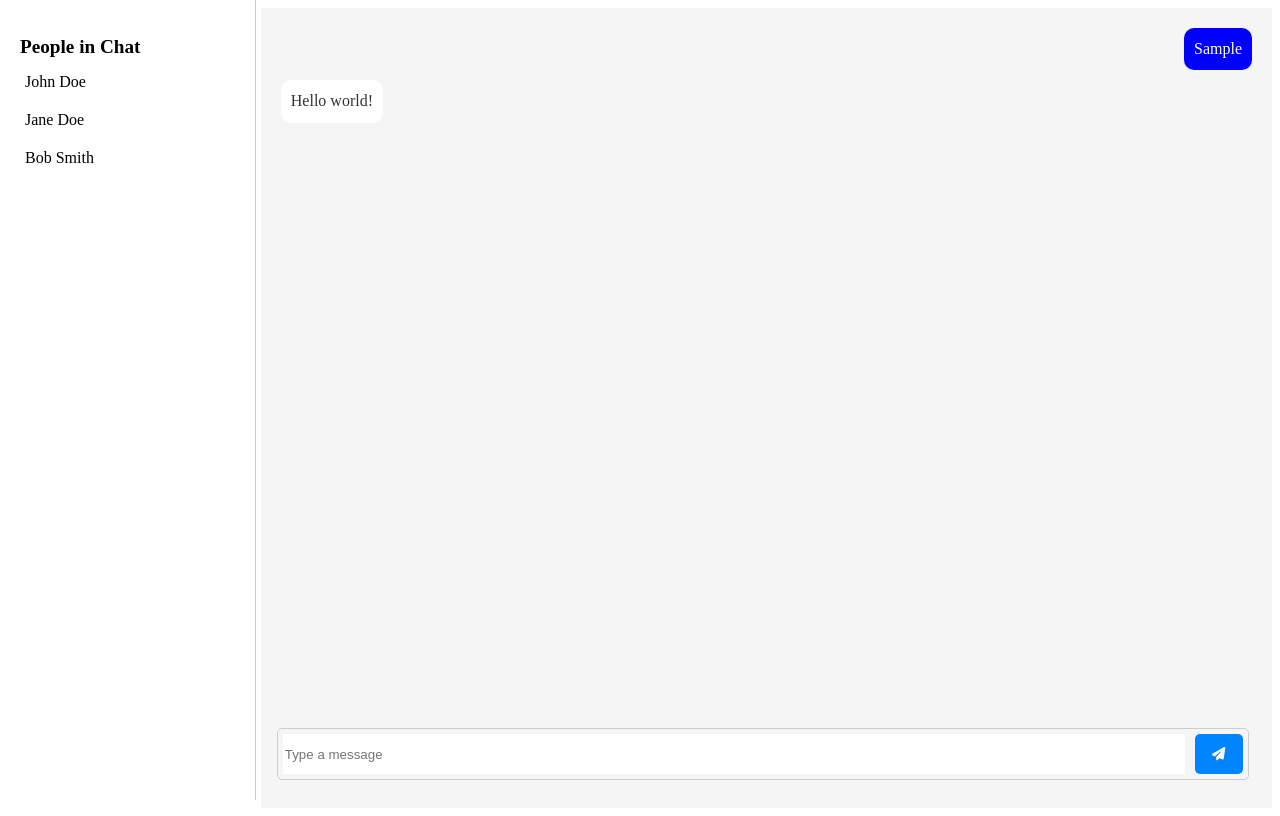
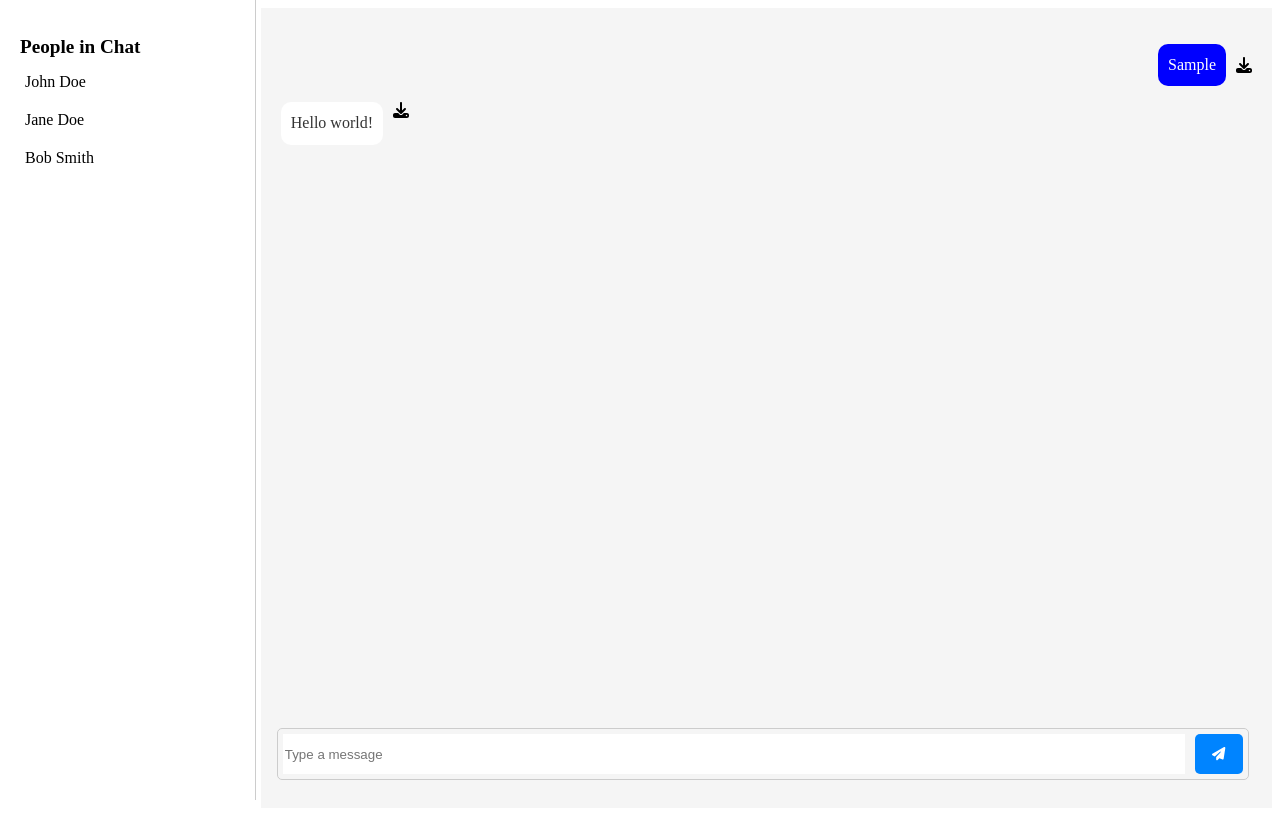
Before and after one commit to RozeSullatui/voicevox_hackthon, a React (Create React App) app in the folder voicevox-chat-front/: page / in a window 1280 px wide. Both pictures are taken after typing "Sample" into the empty fields and a click on the button 1218 px from the left and 754 px from the top of the page. Built offline with nearby package versions, Linux system fonts and the light colour scheme.

Commit message:
edit_code_and_add_download_button

```diff
--- a/voicevox-chat-front/src/App.js
+++ b/voicevox-chat-front/src/App.js
@@ -13,11 +13,9 @@
       const newMessage = { text, isUser: true };
       setMessages([...messages, newMessage]);
 
-      setTimeout(() => {
         const autoReply = { text: 'Hello world!', isUser: false };
         setMessages(prevMessages => [...prevMessages, autoReply]);
         setShowAutoReply(true);
-      }, 1000);
     }
   };
 
--- a/voicevox-chat-front/src/components/Message.jsx
+++ b/voicevox-chat-front/src/components/Message.jsx
@@ -1,5 +1,7 @@
 import React from 'react';
 import '../styles.css'
+import { FontAwesomeIcon } from '@fortawesome/react-fontawesome';
+import { faDownload } from '@fortawesome/free-solid-svg-icons';
 
 export const Message = ({ message }) => {
   const { text, isUser } = message;
@@ -8,6 +10,7 @@
       <div className="message-inner">
         {text}
       </div>
+      <FontAwesomeIcon icon={faDownload} className="download-icon" />
     </div>
   );
 };
--- a/voicevox-chat-front/src/components/MessageList.jsx
+++ b/voicevox-chat-front/src/components/MessageList.jsx
@@ -2,20 +2,9 @@
 import { Message } from './Message';
 import '../styles.css';
 
-export const MessageList = ({ messages, setMessages }) => {
+export const MessageList = ({ messages }) => {
   const [textMessages, setTextMessages] = useState([]);
 
-  const handleSendMessage = (text) => {
-    if (text !== '') {
-      const newMessage = { text, isUser: true };
-      setTextMessages((prevMessages) => [...prevMessages, newMessage]);
-
-      setTimeout(() => {
-        const autoReply = { text: 'Hello world!', isUser: false };
-        setMessages((prevMessages) => [...prevMessages, autoReply]);
-      }, 1000);
-    }
-  };
 
   return (
     <div className="message-list">
--- a/voicevox-chat-front/src/styles.css
+++ b/voicevox-chat-front/src/styles.css
@@ -144,3 +144,14 @@
   background-color: white;
   color: #333;
 }
+
+.message-right {
+  display: flex;
+  align-items: center;
+  margin: 1rem 0;
+}
+
+.download-icon {
+  margin-left: 10px;
+  cursor: pointer;
+}
```
